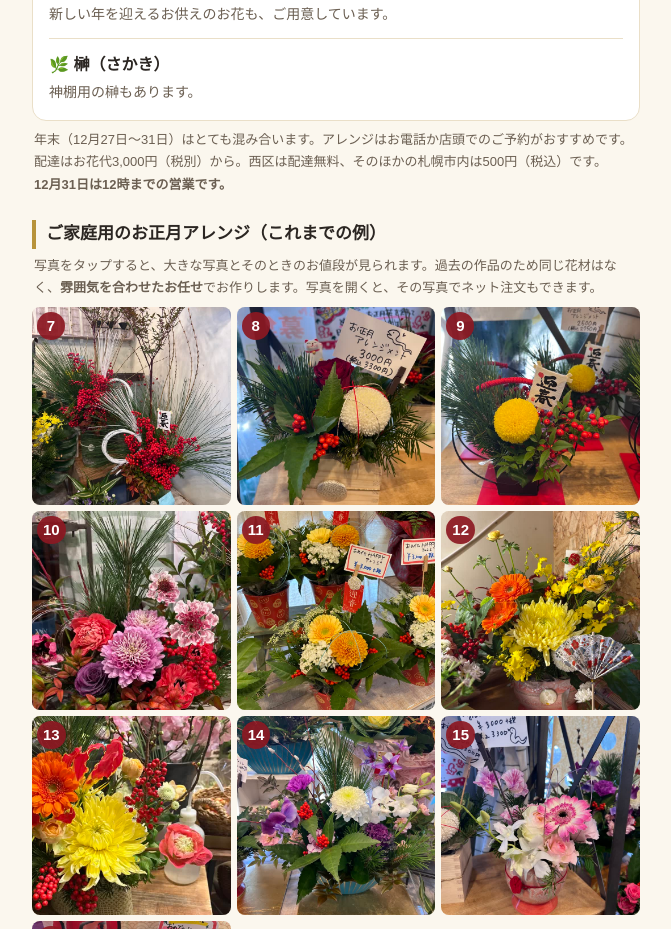
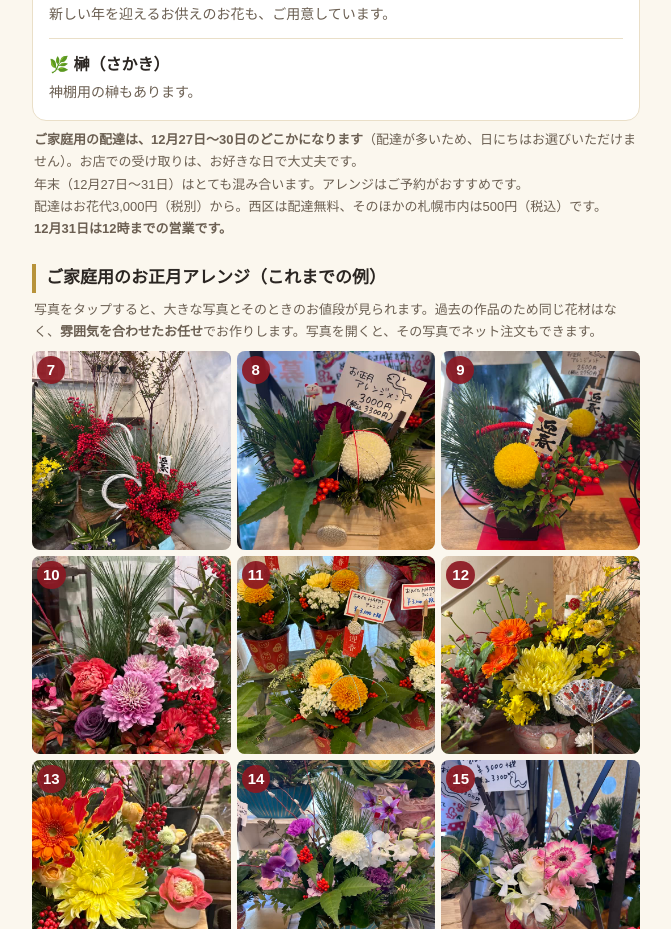
Before and after one commit to tetuo12002-lgtm/sanmarco-price, a plain HTML site: page shogatsu.html in a window 1280 px wide. Shown: the part 4776-5705 px from the top of the page, without its empty margins (304-975 px from the left). Drawn offline with Linux system fonts and the light colour scheme.

Commit message:
お正月ページ：ご家庭用の配達は12/27〜30のどこか（選べない）、来店は好きな日
Co-Authored-By: Claude Opus 5.5 <noreply@anthropic.com>

```diff
--- a/shogatsu.html
+++ b/shogatsu.html
@@ -179,7 +179,7 @@
     <div class="item"><b>🌸 仏様・お墓のお花</b><p>新しい年を迎えるお供えのお花も、ご用意しています。</p></div>
     <div class="item"><b>🌿 榊（さかき）</b><p>神棚用の榊もあります。</p></div>
   </div>
-  <p class="note">年末（12月27日〜31日）はとても混み合います。アレンジはお電話か店頭でのご予約がおすすめです。<br>配達はお花代3,000円（税別）から。西区は配達無料、そのほかの札幌市内は500円（税込）です。<br><b>12月31日は12時までの営業です。</b></p>
+  <p class="note"><b>ご家庭用の配達は、12月27日〜30日のどこかになります</b>（配達が多いため、日にちはお選びいただけません）。お店での受け取りは、お好きな日で大丈夫です。<br>年末（12月27日〜31日）はとても混み合います。アレンジはご予約がおすすめです。<br>配達はお花代3,000円（税別）から。西区は配達無料、そのほかの札幌市内は500円（税込）です。<br><b>12月31日は12時までの営業です。</b></p>
 
   <h3>ご家庭用のお正月アレンジ（これまでの例）</h3>
   <p class="hint">写真をタップすると、大きな写真とそのときのお値段が見られます。過去の作品のため同じ花材はなく、<b>雰囲気を合わせたお任せ</b>でお作りします。写真を開くと、その写真でネット注文もできます。</p>
```
